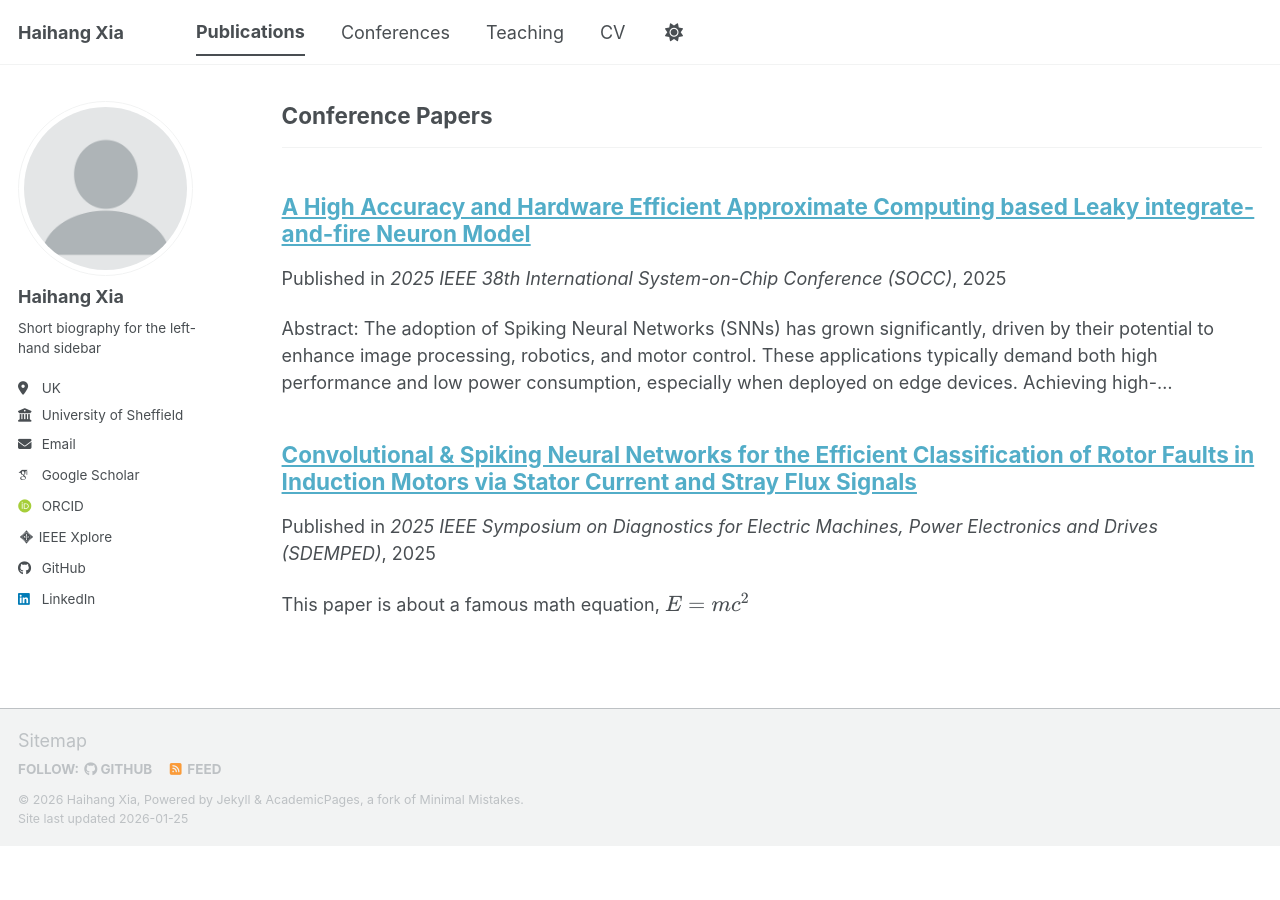
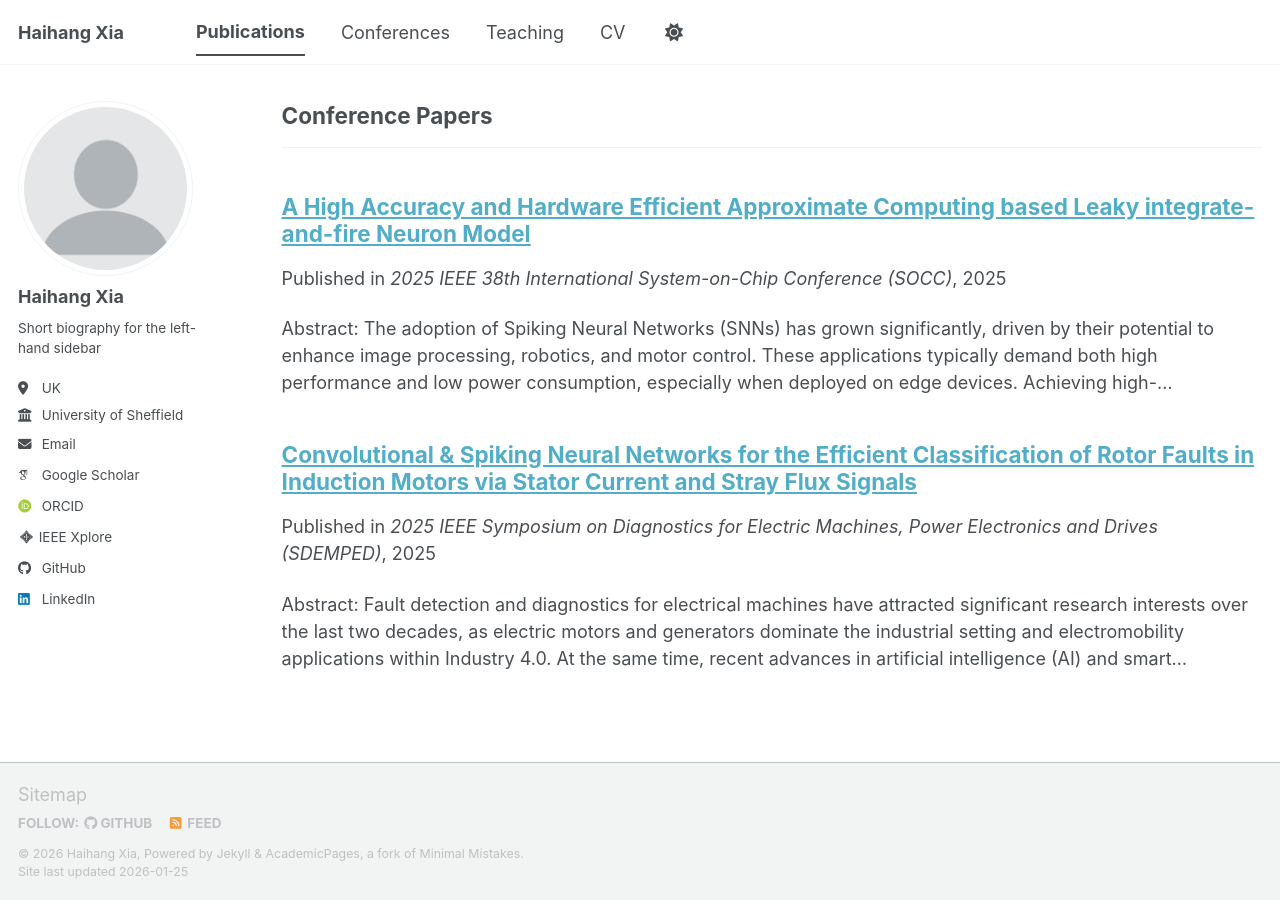
Before and after one commit to Haihang-Xia/Haihang-Xia.github.io, a Jekyll site: the page built from _pages/publications.html, in a window 1280 px wide and 900 px high, scrolled down 674 px. Built offline with Jekyll 4.4.1, drawn with Linux system fonts in a browser that asks for light colours; some web fonts are replaced; a script bundle is joined from its source files by our own code; library files that are not in the unit come from our copies; before the commit the page ends 1520 px from its top, so only the background shows below that.

Commit message:
Update sdemped2025.md

```diff
--- a/_publications/sdemped2025.md
+++ b/_publications/sdemped2025.md
@@ -3,7 +3,6 @@ title: "Convolutional & Spiking Neural Networks for the Efficient Classification
 collection: publications
 category: conferences
 permalink: /publication/sdemped2025
-excerpt: 'This paper is about a famous math equation, $$E=mc^2$$'
 date: 2025-08-24
 venue: '2025 IEEE Symposium on Diagnostics for Electric Machines, Power Electronics and Drives (SDEMPED)'
 paperurl: 'https://doi.org/10.1109/SDEMPED53223.2025.11154324'
```
